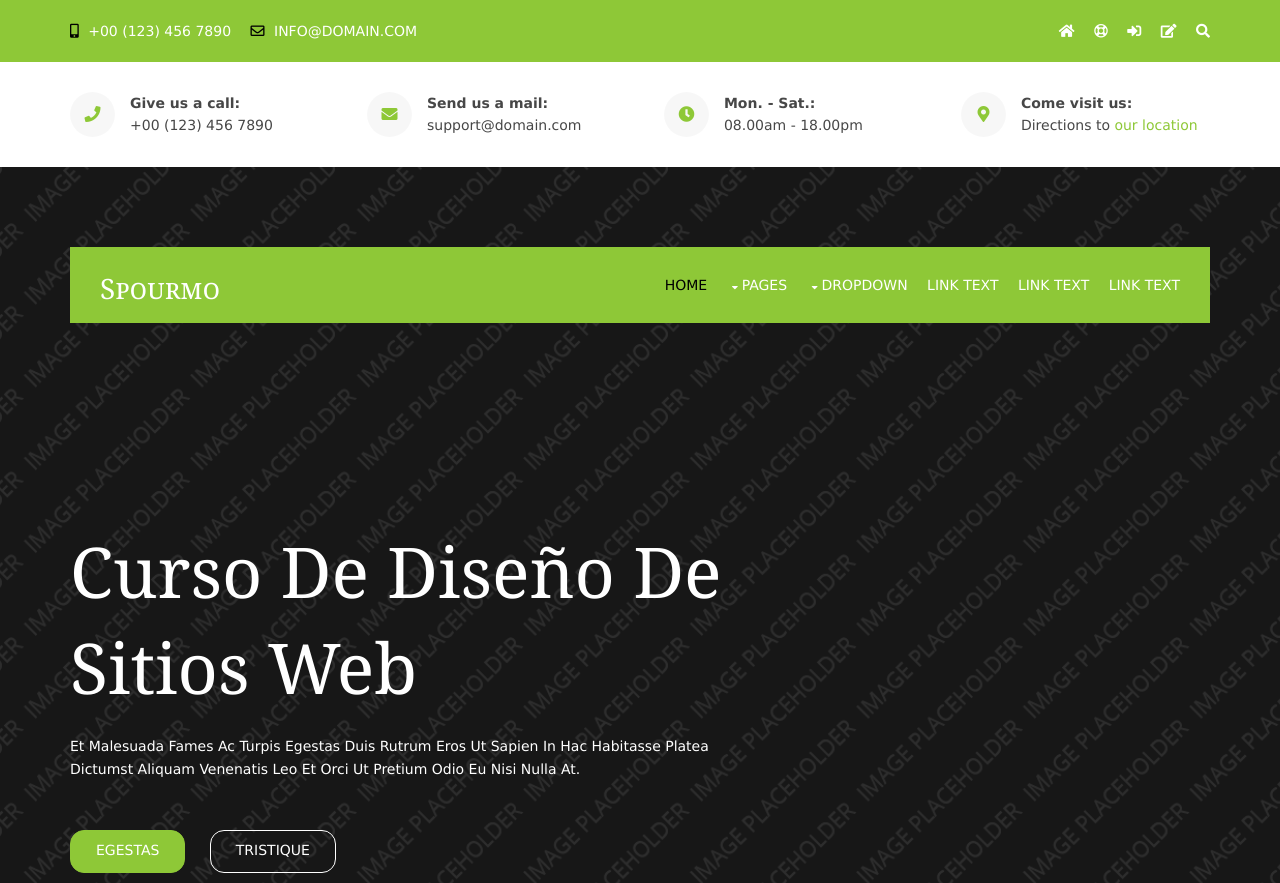
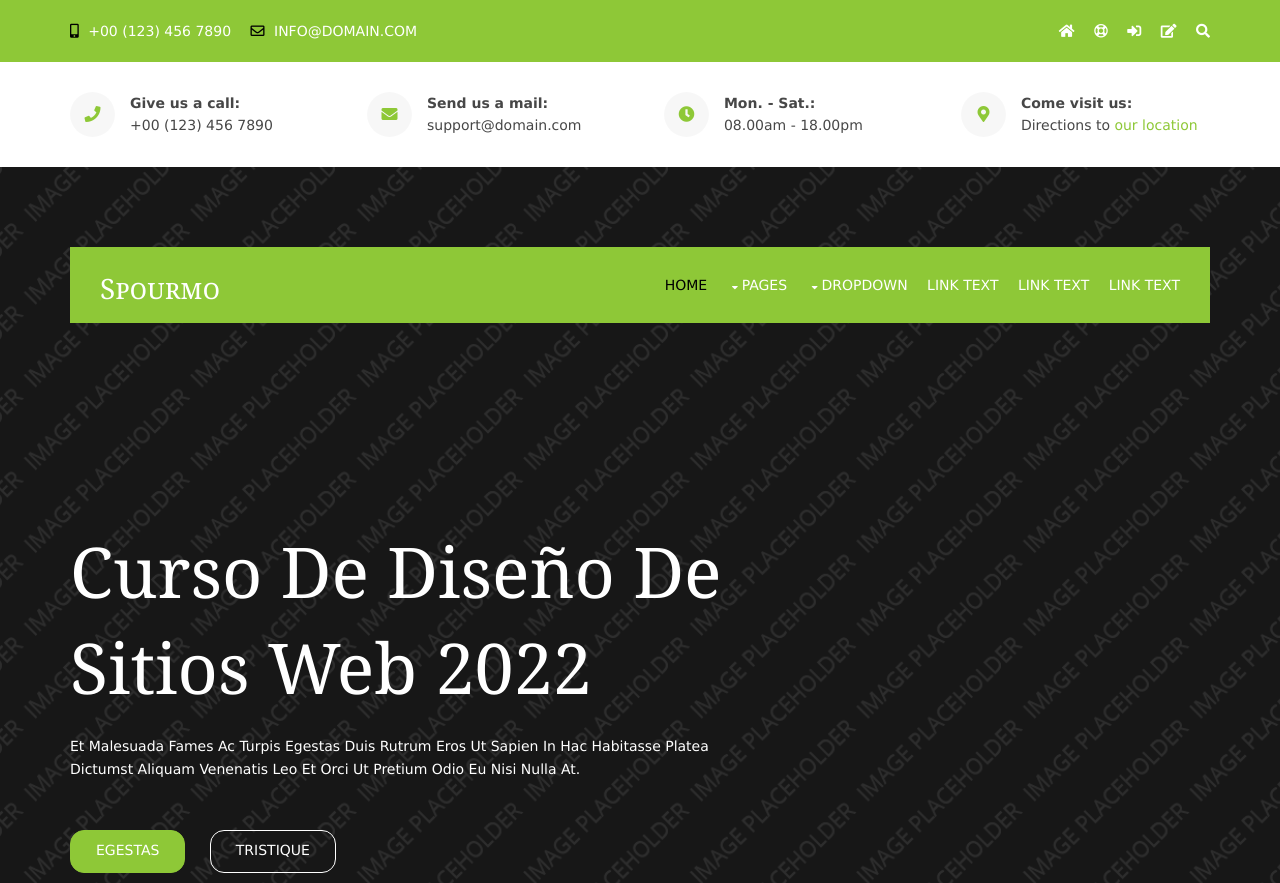
Before and after one commit to josue8atorres/githubpages2022, a plain HTML site: page index.html in a window 1280 px wide. Shown: the top 883 px of the page. Drawn offline with Linux system fonts and the light colour scheme.

Commit message:
cambio 2
cambio 2

```diff
--- a/index.html
+++ b/index.html
@@ -127,7 +127,7 @@ Licence URI: https://www.os-templates.com/template-terms
   <div id="pageintro" class="hoc clear">
     <!-- ################################################################################################ -->
     <article>
-      <h3 class="heading">Curso de Diseño de sitios web</h3>
+      <h3 class="heading">Curso de Diseño de sitios web 2022</h3>
       <p>Et malesuada fames ac turpis egestas duis rutrum eros ut sapien in hac habitasse platea dictumst aliquam venenatis leo et orci ut pretium odio eu nisi nulla at.</p>
       <footer>
         <ul class="nospace inline pushright">
```
